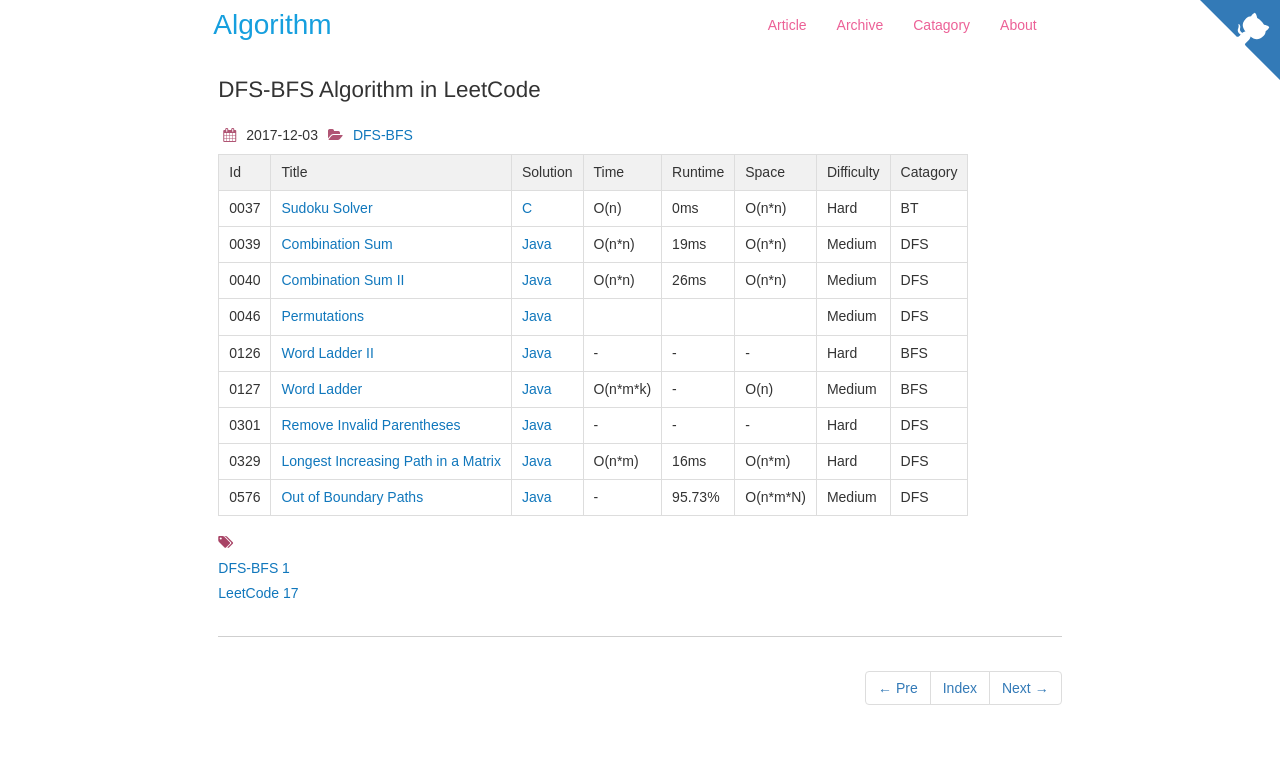
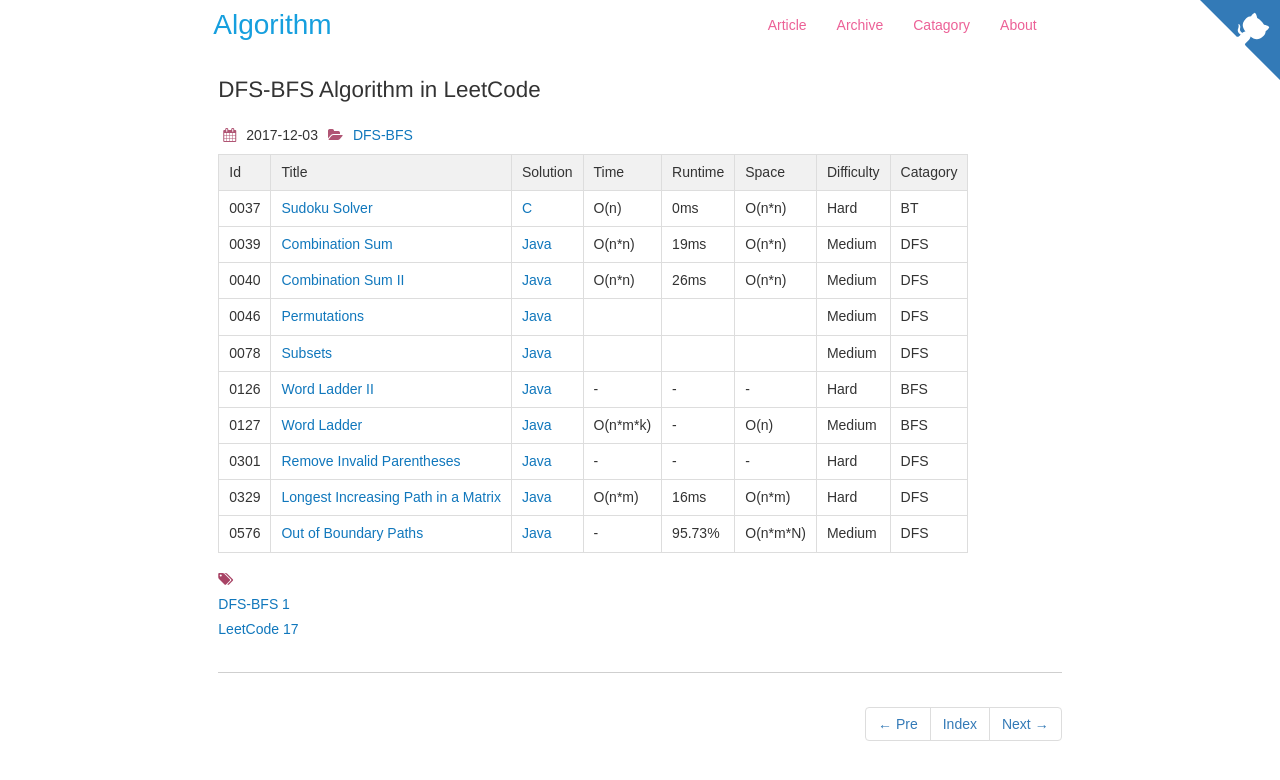
Before and after one commit to dunso/algorithm, a Jekyll site: the page built from docs/_posts/2017-12-03-DFS-BFS.md, in a window 1280 px wide. Shown: the top 780 px of the page. Built offline with Jekyll 4.4.1, drawn with Linux system fonts in a browser that asks for light colours; nearby versions of some CDN libraries.

Commit message:
Add Index of LeetCode0078.java to docs

```diff
--- a/docs/_posts/2017-12-03-DFS-BFS.md
+++ b/docs/_posts/2017-12-03-DFS-BFS.md
@@ -16,6 +16,7 @@
 |0039|[Combination Sum](https://leetcode.com/problems/combination-sum) | [Java](https://e.srl/leetcode-39/)  | O(n\*n) |19ms| O(n\*n)  |  Medium |DFS|
 |0040|[Combination Sum II](https://leetcode.com/problems/combination-sum-ii/) | [Java](https://e.srl/leetcode-40/)  | O(n\*n) |26ms| O(n\*n)  |  Medium |DFS|
 |0046|[Permutations](https://leetcode.com/problems/permutations/) | [Java](https://e.srl/leetcode-46/)  ||||  Medium |DFS|
+|0078|[Subsets](https://leetcode.com/problems/subsets/) | [Java](https://e.srl/leetcode-78/)  ||||  Medium |DFS|
 |0126|[Word Ladder II](https://leetcode.com/problems/word-ladder-ii/) | [Java](https://e.srl/leetcode-126/)  |-|-|-|  Hard |BFS|
 |0127|[Word Ladder](https://leetcode.com/problems/word-ladder/) | [Java](https://e.srl/leetcode-127/)  | O(n\*m\*k) |-| O(n)  |  Medium |BFS|
 |0301|[Remove Invalid Parentheses](https://leetcode.com/problems/remove-invalid-parentheses) | [Java](https://e.srl/leetcode-301/)  | - | - | - | Hard |DFS|
```
